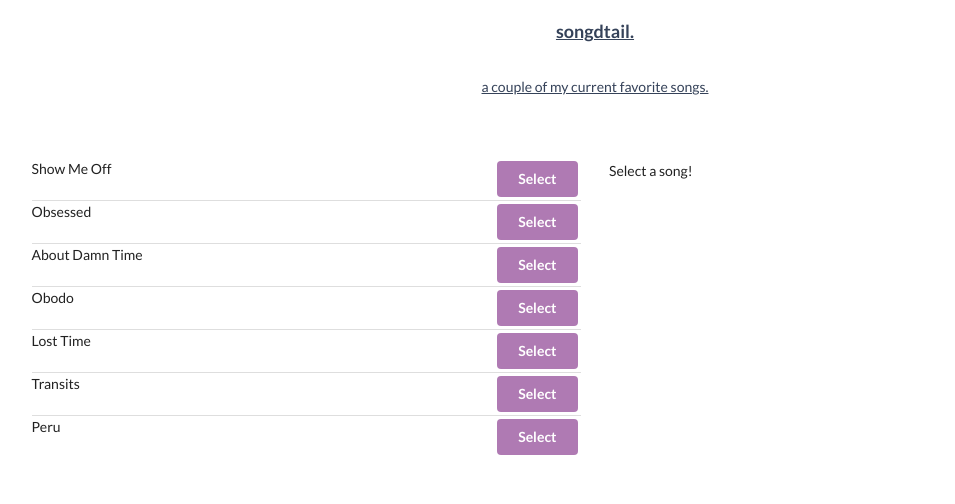
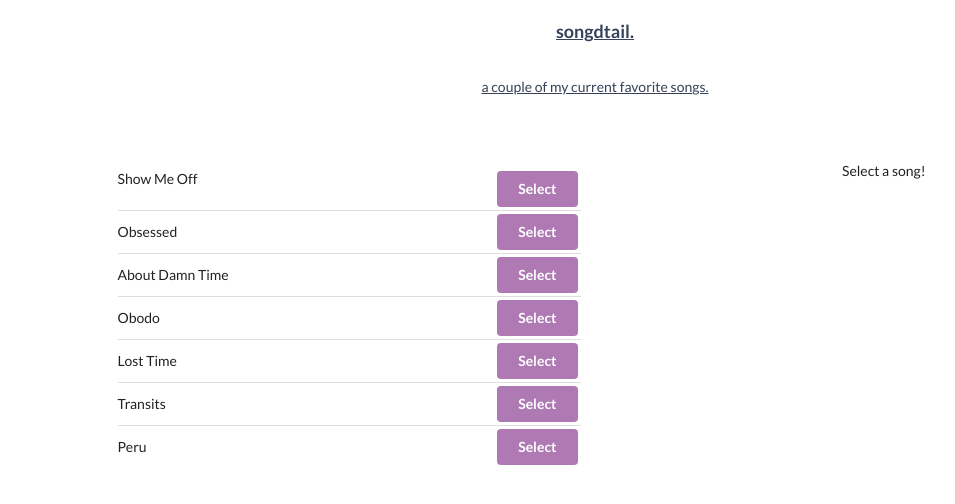
Before and after one commit to thatgirldorian/song-dtail, a React (Create React App) app: page / in a window 1280 px wide. Shown: the top 504 px of the page, without its empty margins (45-1000 px from the left). Built offline with nearby package versions, Linux system fonts and the light colour scheme.

Commit message:
Cleaned up some CSS

```diff
--- a/src/App.css
+++ b/src/App.css
@@ -20,3 +20,23 @@
   padding-top: 20px;
   text-decoration: underline !important;
 }
+
+div.column.eight.wide:first-child {
+  padding-left: 100px !important;
+}
+
+div.column.eight.wide:nth-child(2) {
+  padding-left: -150px !important;
+}
+
+.content {
+  margin-top: 10px;
+}
+
+.details {
+  text-align: center !important;
+}
+
+.pointer-message {
+  text-align: center !important;
+}
--- a/src/components/SongDetail.js
+++ b/src/components/SongDetail.js
@@ -1,14 +1,16 @@
 import React, { Component } from 'react';
 import { connect } from 'react-redux'
+import '../App.css'
+
 
 const SongDetail = ({ song }) => {
     //set some catcher/error handling for when there is no song selected on load
     if (!song) {
-        return <div>Select a song!</div>
+        return <div className="pointer-message">Select a song!</div>
     }
 
     return (
-        <div>
+        <div className="details">
             <h3>Song Facts</h3>
             <p>Title: {song.title}</p>
             <p>Duration: {song.duration}</p>
```
